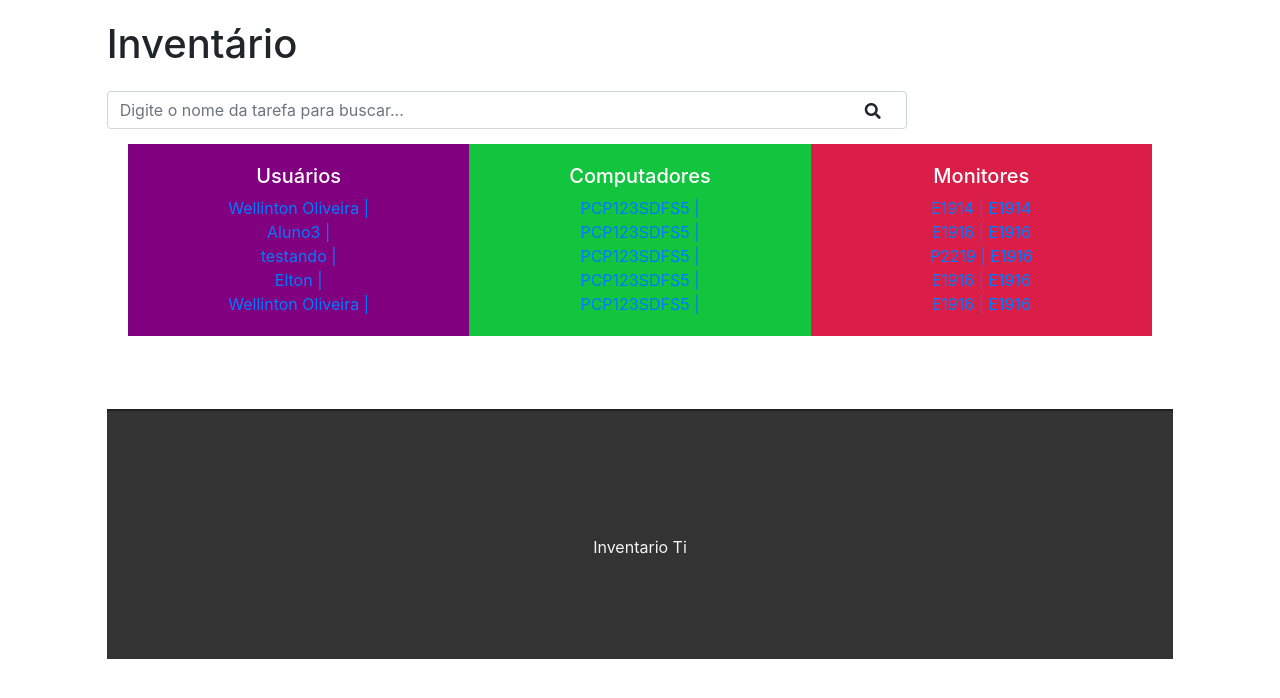
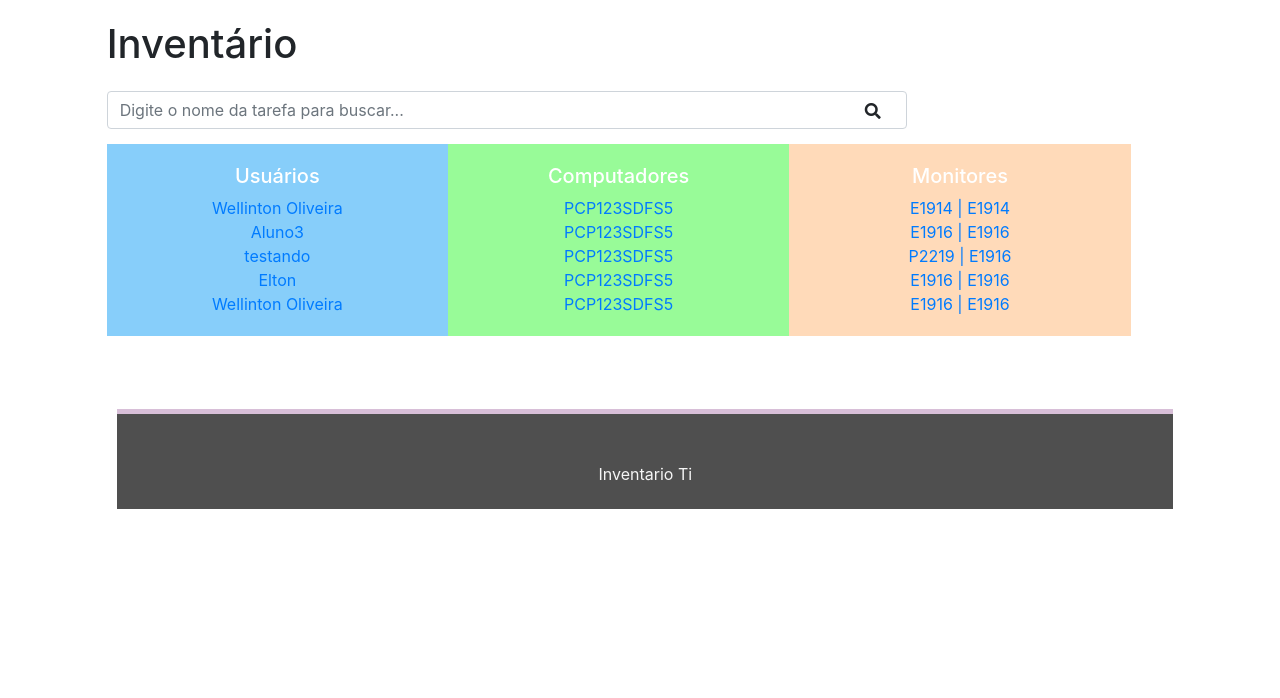
Before and after one commit to WellPeres/Novo_Projeto, a Django app: page / in a window 1280 px wide. Shown: the part 57-755 px from the top of the page. Run offline with Django 4.2, Linux system fonts and the light colour scheme; data comes from the database, SQL or seed files in the repository; both versions use the stored data as it was after the commit; some libraries are stand-ins or nearby versions.

Commit message:
quase pronto

```diff
--- a/computadores/views.py
+++ b/computadores/views.py
@@ -10,6 +10,9 @@ from .forms import MaquinaForm
 def maquinasList(request):
     """ Tras as receitas registradas e os links para acessos e cadastros """
     cpus = Maquinas.objects.all()
+    search = request.GET.get('search')
+    if search:
+        cpus = cpus.filter(nome_pc__icontains=search)
     return render(request,'computadores/computadores_list.html', {'cpus': cpus})
 
 @login_required
--- a/inventario/static/css/style.css
+++ b/inventario/static/css/style.css
@@ -12,6 +12,7 @@
     border-bottom: 1px solid #333;
     margin-bottom: 20px;
 }
+
 
 .navbar-nav {
     margin: auto;
@@ -28,12 +29,14 @@
 
 /* dashboard */
 .dashboard {
+
     padding: 0;
     width: 100%;
     display: block;
 }
 
 .dashboard h4 {
+    /* arrumar link */
     font-size: 20px;
 }
 
@@ -41,6 +44,7 @@
     font-size: 16px;
     display: block;
     width: 100%;
+    margin-left: 0;
 }
 
 .dashboard-box {
@@ -55,20 +59,20 @@
 }
 
 .dashboard-box:nth-child(2) {
-    margin-left: 2%;
-    margin-right: 0%;
+    margin-left: 0%;
+    margin-right: 0,5%;
 }
 
 #dashboard-lastdays {
-    background-color: purple;
+    background-color: #87CEFA;
 }
 
 #dashboard-done {
-    background-color: #13c43f;
+    background-color: #98FB98;
 }
 
 #dashboard-doing {
-    background-color: #db1e47;
+    background-color: #FFDAB9;
 }
 
 /* Botão de adicionar */
@@ -105,6 +109,8 @@
 
 .search-div {
     padding: 0;
+    margin-right: 0%;
+    margin-left: 0;
     margin-top: 15px;
     margin-bottom: 15px;
     display: inline-block;
@@ -170,9 +176,11 @@
 
 /* Rodapé */
 footer {
-    background-color: #333;
-    height: 250px;
-    border-top: 2px solid #202020;
+    margin-left: 1%;
+    margin-bottom: auto;
+    background-color: #4F4F4F	;
+    height: 100px;
+    border-top: 5px solid #D8BFD8	;
 }
 
 footer p {
--- a/inventario/templates/index.html
+++ b/inventario/templates/index.html
@@ -4,11 +4,11 @@
 
 {% block content %}
 <div class="offset-1 col-10 list-div">
-    <h1> Inventário </h1>
+
 
 
     <div class="container dashboard">
-
+        <h1 class="description">  Inventário </h1>
         <div class="col-9 search-div">
         <form method="GET" id="search-form">
             <input class="form-control" type="text" id="search" name="search" placeholder="Digite o nome da tarefa para buscar..." value="{{ request.GET.search }}">
@@ -16,25 +16,26 @@
         </form>
     </div>
 
-        <div class="col-4 dashboard-box" id="dashboard-lastdays">
-            <h4>Usuários</h4>
 
-            {% for user in users %}
-                <span><a href="{{user.id}}">{{user.nome}} | </a></span>
-            {% endfor %}
+    <div class="col-4 dashboard-box" id="dashboard-lastdays">
+        <h4>Usuários</h4>
 
-        </div>
+        {% for user in users %}
+                <span><a href="{{user.id}}">{{user.nome}} </a></span>
+        {% endfor %}
+
+    </div>
         <div class="col-4 dashboard-box" id="dashboard-done">
             <h4>Computadores</h4>
             {% for user in users %}
-                <span><a href="{{user.id}}">{{user.equipamento_em_uso}} | </a></span>
+                <span><a href="{{user.id}}">{{user.equipamento_em_uso}} </a></span>
             {% endfor %}
 
         </div>
         <div class="col-4 dashboard-box" id="dashboard-doing">
                 <h4>Monitores</h4>
                 {% for user in users %}
-                <span><a href="{{user.id}}">{{user.monitor_em_uso }} | {{user.monitor_em_uso.modelo2 }} </a></span>
+                <span><a href="usuarios/{{user.id}}">{{user.monitor_em_uso }} | {{user.monitor_em_uso.modelo2 }} </a></span>
             {% endfor %}
     </div>
 
--- a/inventario/urls.py
+++ b/inventario/urls.py
@@ -23,7 +23,6 @@ from .views import *
 urlpatterns = [
     path('accounts/', include('django.contrib.auth.urls')),
     path('', index, name='index'),
-    path('buscar',search, name='search'),
     path('usuarios/', include('usuarios.urls')),
     path('monitores/', include('monitores.urls')),
     path('computadores/', include('computadores.urls')),
--- a/inventario/views.py
+++ b/inventario/views.py
@@ -13,6 +13,9 @@ from usuarios.views import Usuario
 def index(request):
     """ Tras as receitas registradas e os links para acessos e cadastros """
     users = Usuario.objects.all()
+    search = request.GET.get('search')
+    if search:
+        users = users.filter(nome__icontains=search)
     print(users)
     return render(request, 'index.html', {'users': users})
 
@@ -25,17 +28,3 @@ def logout(request):
 def campo_vazio(campo):
     """ Verifica se os Campos de login ou senha estão preenchidos na hora do cadastro """
     return not campo.strip()
-
-
-
-
-
-def search(request):
-    """ Lista as receitas em ordem de Criação por data """
-    lista_usuarios = Usuario.objects.order_by().filter()
-
-    if 'search' in request.GET:
-        nome_a_buscar = request.GET['search']
-        lista_usuarios = lista_usuarios.filter(nome_usuario__icontains=nome_a_buscar)
-
-    return render(request, 'buscar.html', {'users': lista_usuarios})
--- a/monitores/views.py
+++ b/monitores/views.py
@@ -9,6 +9,10 @@ from .forms import MonitorForm
 def monitorList(request):
     """ Tras as receitas registradas e os links para acessos e cadastros """
     telas = Monitor.objects.all()
+    search = request.GET.get('search')
+    if search:
+        telas = telas.filter(modelo__icontains=search)
+        telas = telas.filter(modelo2__icontains=search)
     print(telas)
     return render(request,'monitores/monitores_list.html', {'telas': telas})
 
--- a/usuarios/views.py
+++ b/usuarios/views.py
@@ -13,6 +13,9 @@ from .models import Usuario
 def usuarioList(request):
     """ Tras as receitas registradas e os links para acessos e cadastros """
     users = Usuario.objects.all()
+    search = request.GET.get('search')
+    if search:
+        users = users.filter(nome__icontains=search)
     print(users)
     return render(request,'usuarios/usuario_list.html', {'users': users})
 
```
Also changed, not shown: inventario/templates/monitores/monitores_list.html (+1 -7 lines), db.sqlite3.
